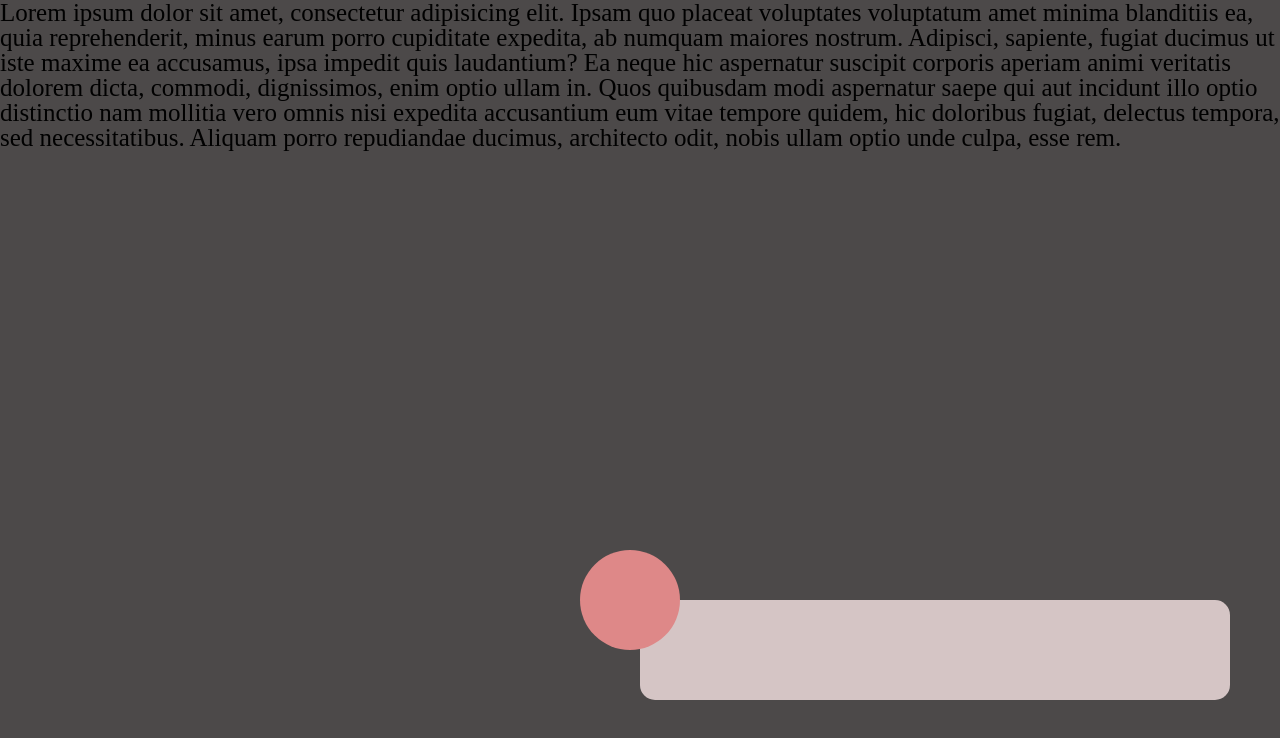
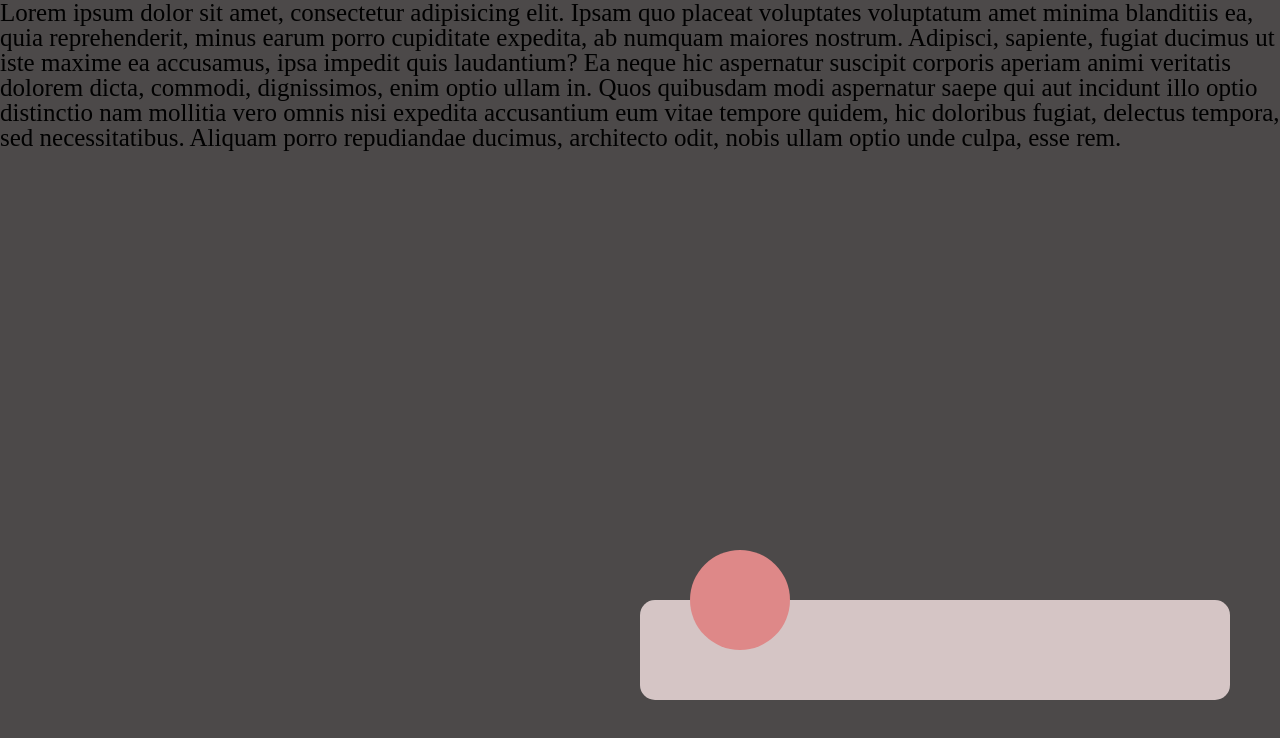
Before and after one commit to strangespirit/homework, a plain HTML site: page dz10/index.html in a window 1280 px wide. Shown: the top 738 px of the page. Drawn offline with Linux system fonts and the light colour scheme.

Commit message:
Update index.html

```diff
--- a/dz10/index.html
+++ b/dz10/index.html
@@ -14,8 +14,7 @@
         }
         .rectangle {
             background-color: #d5c5c5;
-            height: 100px;
-            min-width: 40vw;
+            height: 100px;  /* ширину указывать не надо тк она неявно задается с помощью left и right */
             border-radius: 15px;
             /* ================ */
             position: fixed;
@@ -31,9 +30,9 @@
             max-width: 100px;
             border-radius: 50%;
             /* ================= */
-            position: fixed;
-            right: 600px;
-            bottom: 150px;
+            position: absolute;
+            bottom: 50px;
+            left: 50px;
         }
     </style>
 </head>
```
